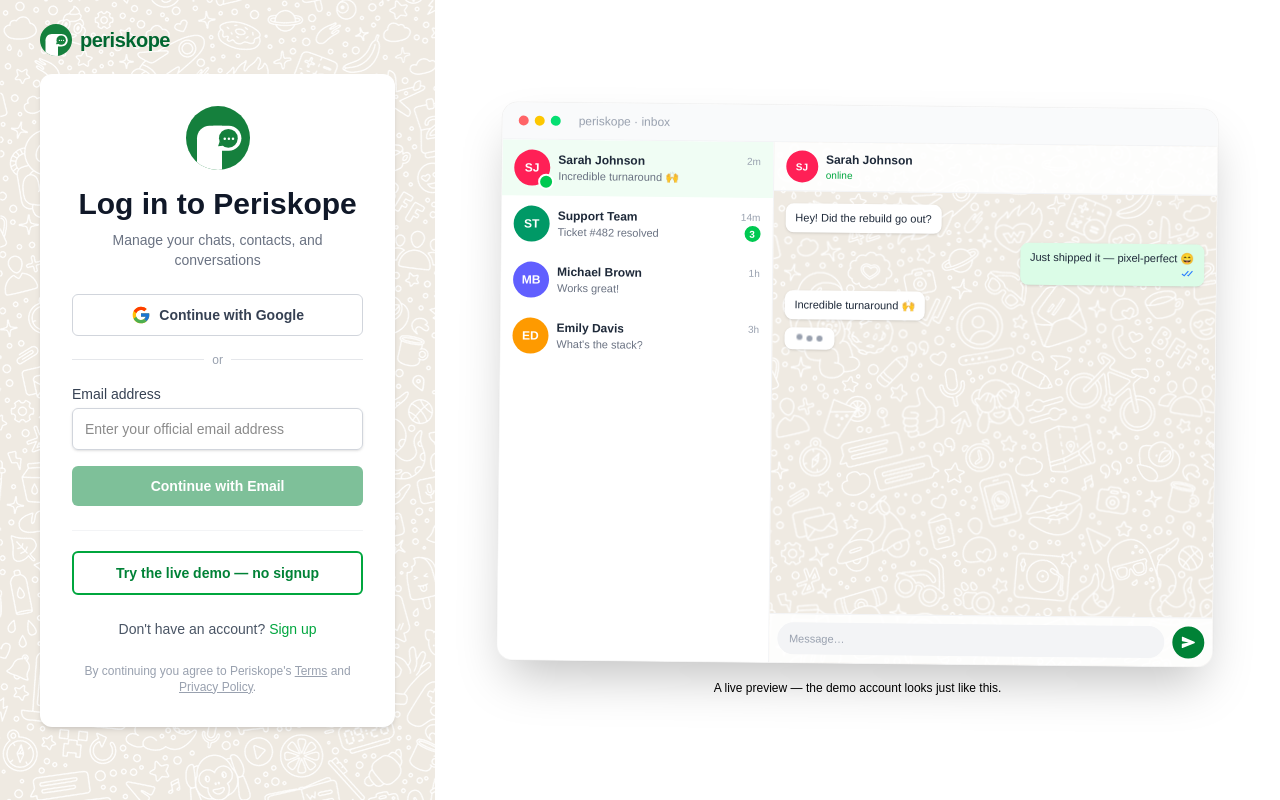
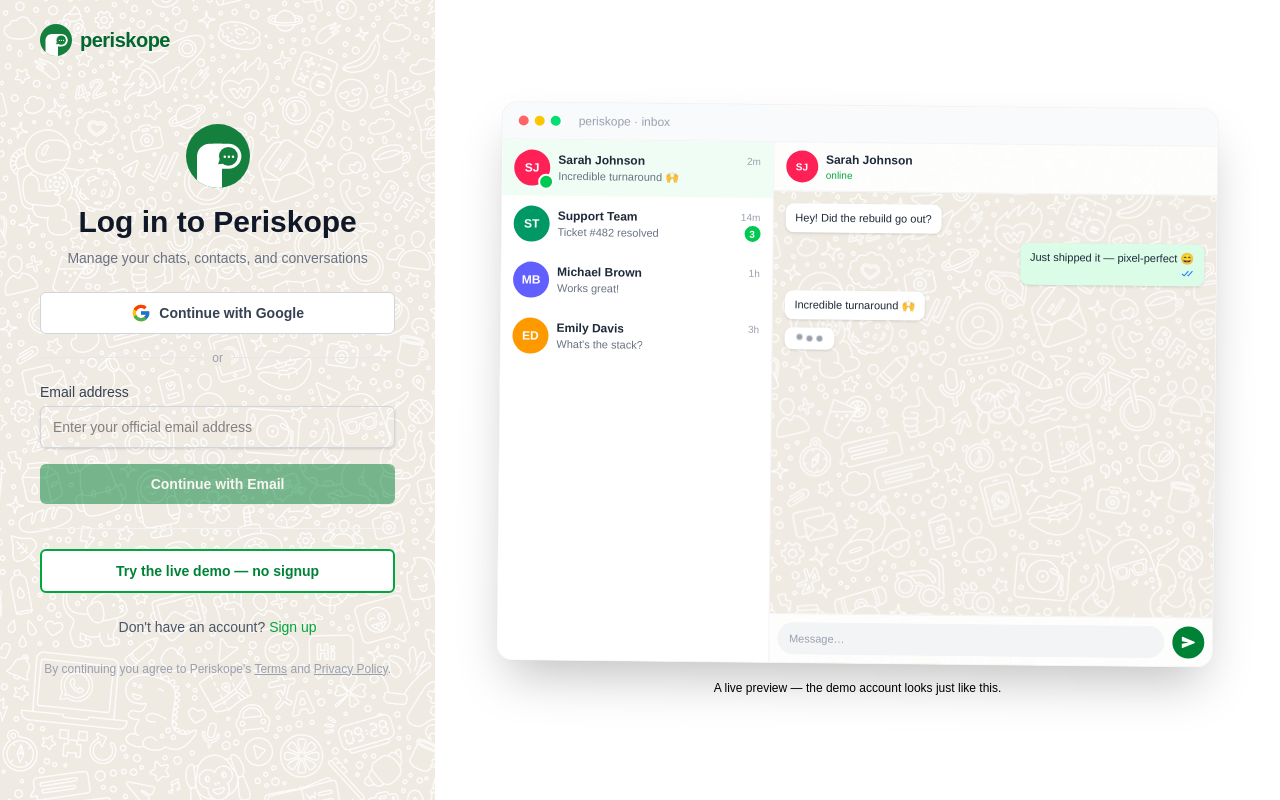
Before and after one commit to morepriyam/periskope-app, a Next.js app: page /auth/signin in a window 1280 px wide. Built offline with nearby package versions, Linux system fonts and the light colour scheme; no server answers.

Commit message:
Auth: remove white card — form sits directly on the background

```diff
--- a/components/auth/SigninForm.tsx
+++ b/components/auth/SigninForm.tsx
@@ -99,7 +99,7 @@
   };
 
   return (
-    <div className="w-full max-w-md p-6 sm:p-8 space-y-6 bg-white rounded-xl shadow-md">
+    <div className="w-full max-w-md space-y-6">
       <div className="text-center">
         <div className="flex justify-center mb-4">
           <PeriskopeIcon className="h-14 sm:h-16 w-14 sm:w-16" />
@@ -135,7 +135,7 @@
               <div className="w-full border-t border-gray-200" />
             </div>
             <div className="relative flex justify-center text-xs">
-              <span className="bg-white px-2 text-gray-400">or</span>
+              <span className="bg-[#efeae2] px-2 text-gray-400">or</span>
             </div>
           </div>
 
--- a/components/auth/SignupForm.tsx
+++ b/components/auth/SignupForm.tsx
@@ -108,7 +108,7 @@
   };
 
   return (
-    <div className="w-full max-w-md p-4 sm:p-8 space-y-6 sm:space-y-8 bg-white rounded-lg shadow-md overflow-y-auto max-h-screen sm:max-h-none">
+    <div className="w-full max-w-md space-y-6 sm:space-y-8 overflow-y-auto max-h-screen sm:max-h-none">
       <div className="text-center">
         <div className="flex justify-center mb-4">
           <PeriskopeIcon className="h-16 sm:h-20 w-16 sm:w-20" />
```
